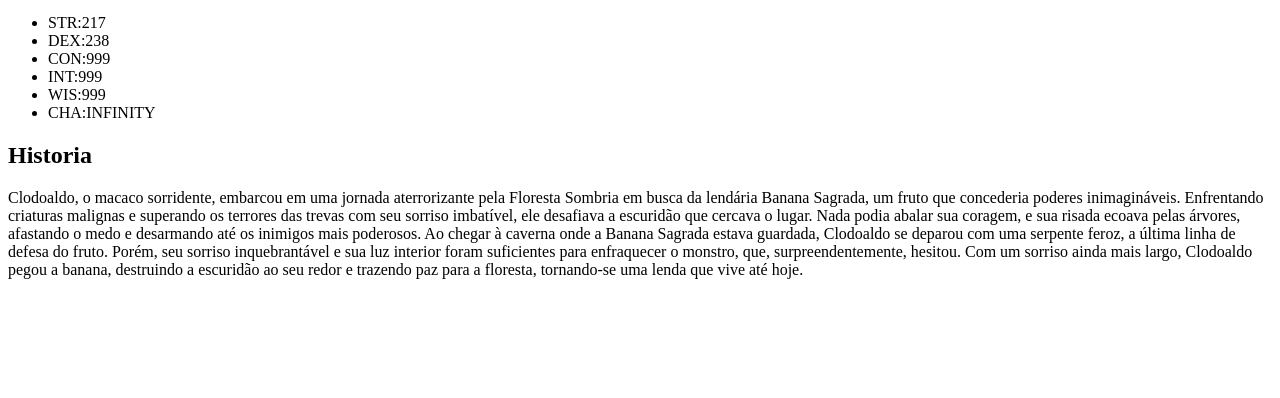
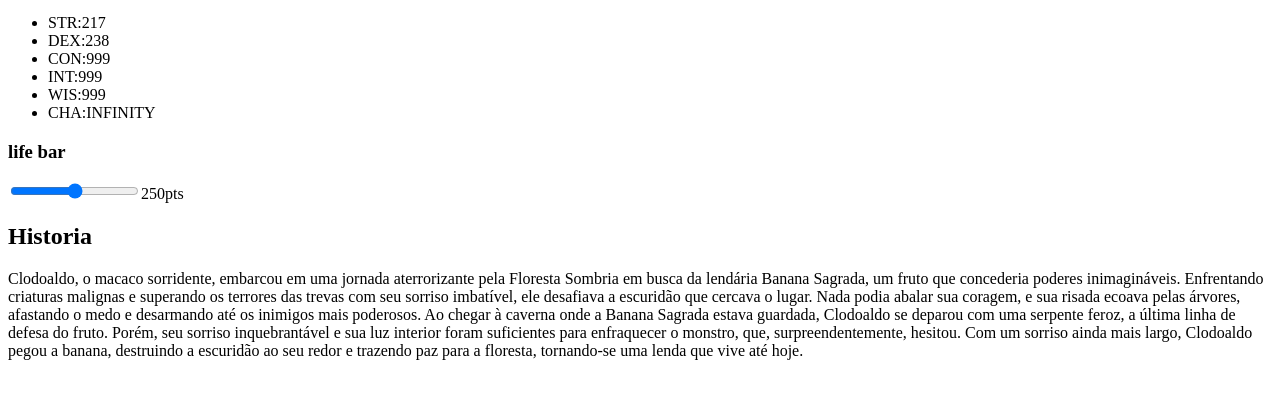
Before and after one commit to enzzoclasses/html-fundamentals-Renn1726, a plain HTML site: page Ficha-de-person/index.html in a window 1280 px wide. Shown: the part 266-664 px from the top of the page. Drawn offline with Linux system fonts and the light colour scheme.

Commit message:
life bar

```diff
--- a/Ficha-de-person/index.html
+++ b/Ficha-de-person/index.html
@@ -18,6 +18,9 @@
             <li>WIS:999</li>
             <li>CHA:INFINITY</li>
         </ul>
+        <h3>life bar</h3>
+        <input type="range">250pts
+
         <h2>Historia</h2>
         <p>Clodoaldo, o macaco sorridente, embarcou em uma jornada aterrorizante pela Floresta Sombria em busca da lendária Banana Sagrada, um fruto que concederia poderes inimagináveis. Enfrentando criaturas malignas e superando os terrores das trevas com seu sorriso imbatível, ele desafiava a escuridão que cercava o lugar. Nada podia abalar sua coragem, e sua risada ecoava pelas árvores, afastando o medo e desarmando até os inimigos mais poderosos.
 
```
